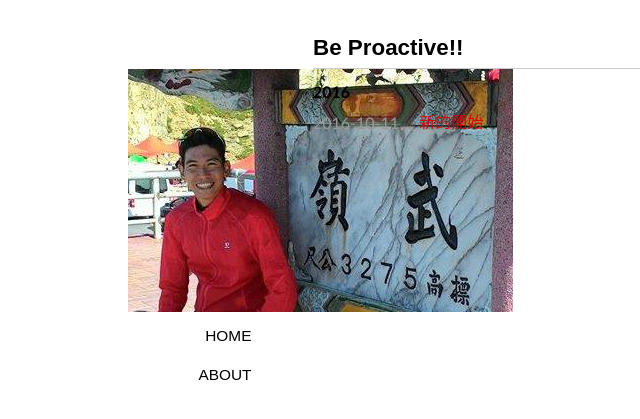
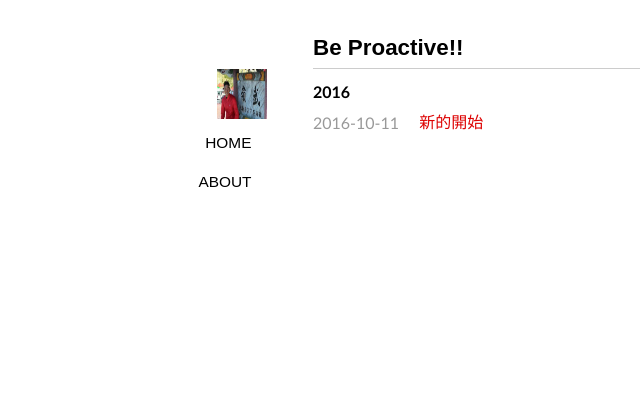
Before and after one commit to ddtwu/ddtwu.github.io, a Jekyll site: the page built from index.md, in a window 1280 px wide. Shown: the top 419 px of the page, without its empty margins (27-667 px from the left). Built offline with Jekyll 4.4.1, drawn with Linux system fonts in a browser that asks for light colours; nearby versions of some CDN libraries; some web fonts are replaced.

Commit message:
no message

```diff
--- a/_layouts/default.html
+++ b/_layouts/default.html
@@ -19,7 +19,7 @@
         <h1>{{ page.title }}</h1>
         </header>
         <nav>
-		<span><img id="headImage" src="/images/headImage.png"></span>
+		<span><img id="headImage" src="/images/headImage.png" style="width:50px;height:50px;"></span>
         <span><a title="home page" class="" href="{{ site.url }}/">home</a></span>
         <span><a title="about" class="" href="{{ site.url }}/about/">about</a></span>
         <!--
```
